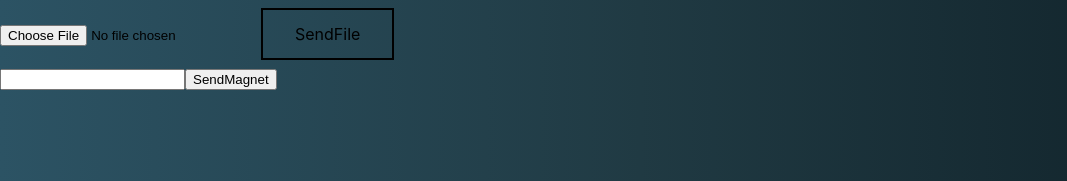
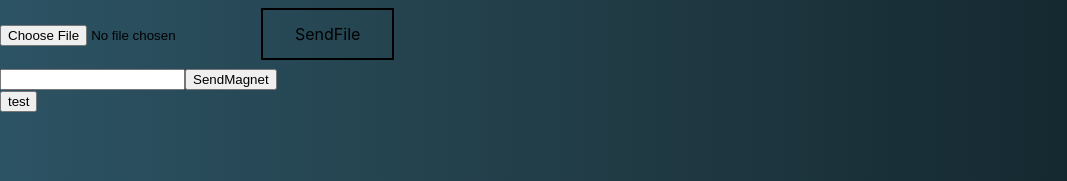
Before and after one commit to Voters25/torrent, a React (Create React App) app: page / in a window 1280 px wide. Shown: the top 181 px of the page, without its empty margins (0-1067 px from the left). Built offline with nearby package versions, Linux system fonts and the light colour scheme.

Commit message:
html (file.type)

```diff
--- a/src/components/DownloadPageС.jsx
+++ b/src/components/DownloadPageС.jsx
@@ -11,9 +11,16 @@ class DownloadPageC extends React.Component {
 
 }
 */
-
 render() {  // render сверху!
 
+
+    /* this.checkFileMIME = () => {
+        if (file.type == 'application/x-bittorrent') {
+            alert('correct');
+        } else {
+            alert('incorrect');
+        }
+    } */
 
 
 
@@ -34,7 +41,7 @@ render() {  // render сверху!
         /*--------------------------------------------------------------*/
         //console.log(file.name); // Тест, имя объекта
         console.log('Массив:' + this.props.propsFile); // Чек данных для value (Только отрисовка)
-        console.log('Файл:' + this.props.propsFiles); // Чек данных для value (Только отрисовка)
+        console.log('props' + this.props);
     }
 
 
@@ -53,11 +60,11 @@ render() {  // render сверху!
 
 
 // РАБОЧАЯ ПРОВЕРКА СОСТОЯНИЯ
-/* this.onTest = (sendMagnet) => {
-    console.log(this.props.sendMagnet)
-    alert(this.sendMagnet);
+this.onTest = () => {
+    console.log('Magnet URL:' + this.props.propsMagnet)
+    //alert(this.sendMagnet);
     console.log(this.props.propsFile); // Файл приходит!
-} */
+}
 
 //<input value="test" type="submit" onClick={this.onTest}/>
 
@@ -67,12 +74,13 @@ render() {  // render сверху!
             <div className='input-file'>
                 <div>
                     <form id="sendFile" onSubmit={this.onFileSend}>
-                        <input type="file" name="torrent" id="TestId" ref={this.newFileElement} onChange={this.onFileChange} value={this.props.propsFile.newTorrentFile}/>
+                        <input type="file" name="torrent" id="TestId" accept="application/x-bittorrent" ref={this.newFileElement} onChange={this.onFileChange} value={this.props.propsFile.newTorrentFile}/>
                         <button className={classes.sendFileButton} type="button" onClick={this.onSendFile} >SendFile</button>
                         <br/>
                         <input type="text" name="magnet" ref={this.newMagnetElement} onChange={this.onMagnetChange} value={this.props.propsMagnet} />
                         <button className={classes.sendMagnetButton} type="button" onClick={this.onSendForm} >SendMagnet</button>
                     </form>
+                    <input value="test" type="submit" onClick={this.onTest}/>
                 </div>
             </div>
         </div>
--- a/src/redux/downloadPage-reducer.js
+++ b/src/redux/downloadPage-reducer.js
@@ -28,7 +28,6 @@ const downloadPageReducer = (state = initialState, action) => {
 
     switch(action.type) {
         case UPDATE_NEW_FILE:
-
             return {
                 ...state,
                 newTorrentFile: action.newFile
```
